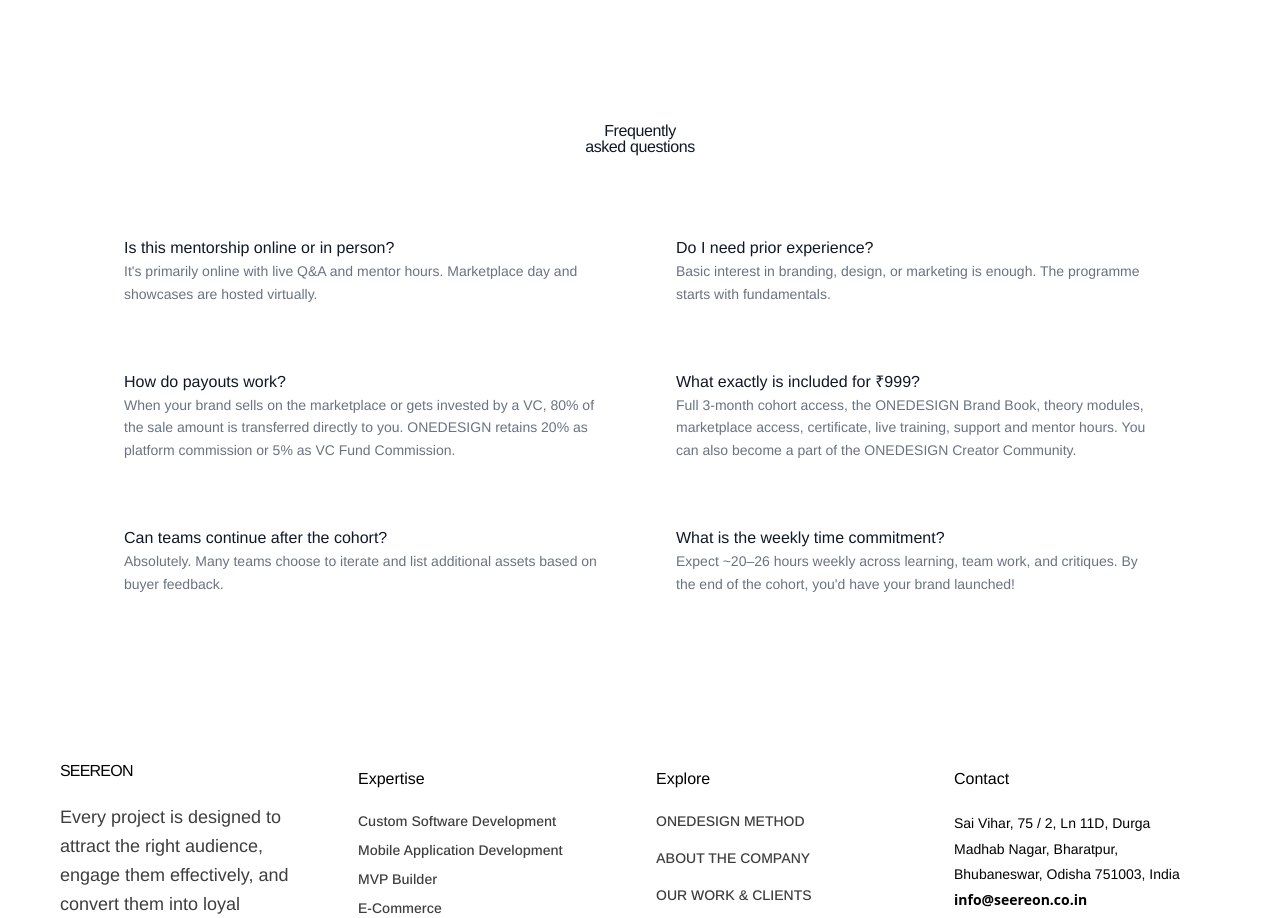
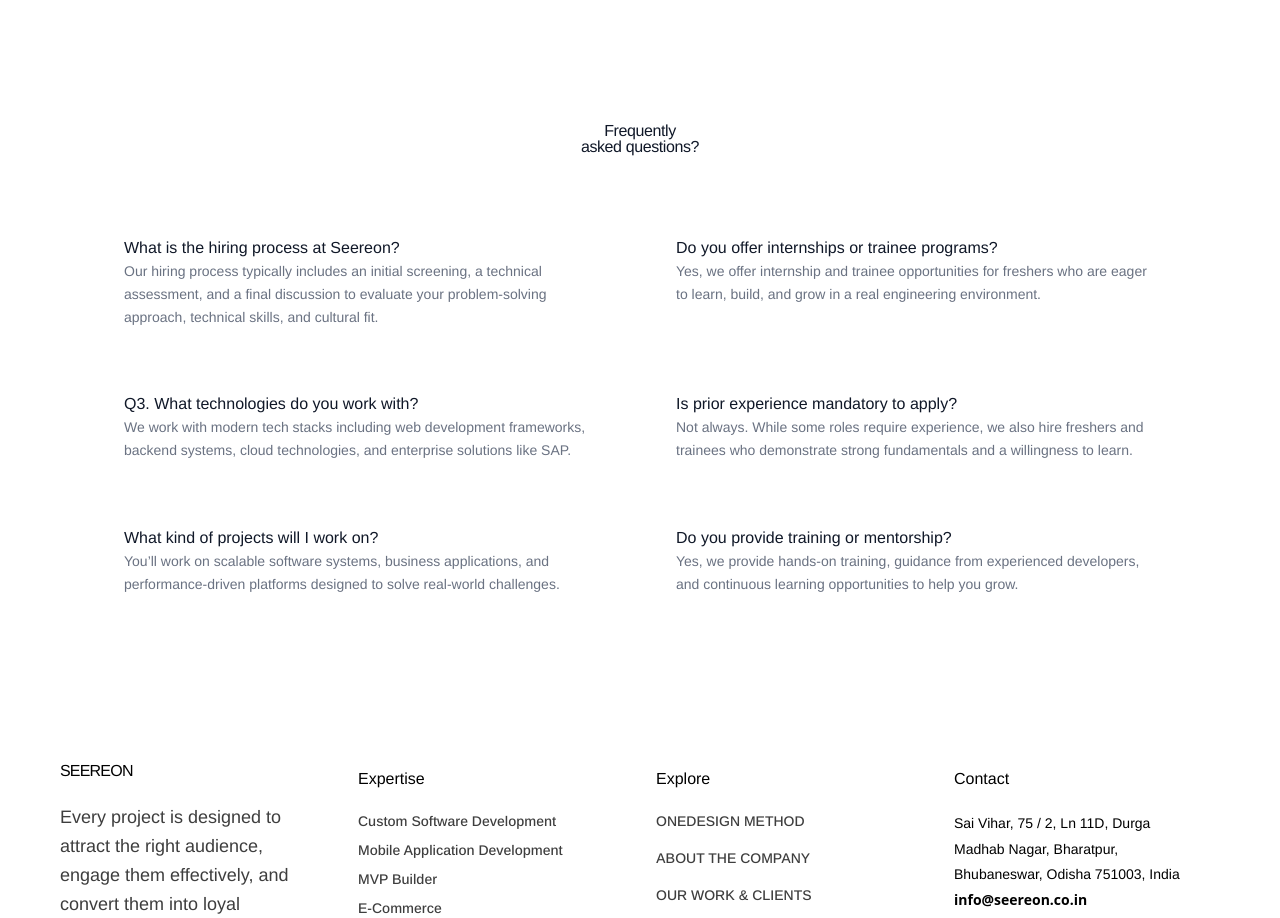
Before and after one commit to janmejayaparida26/seereon-website, a React (Vite) app: page /career in a window 1280 px wide. Shown: the part 3080-3998 px from the top of the page. Built offline with nearby package versions, Linux system fonts and the light colour scheme.

Commit message:
I have changed some content in CareerFifthSection.jsx file

```diff
--- a/src/pages/career/CareerFifthSection.jsx
+++ b/src/pages/career/CareerFifthSection.jsx
@@ -1,33 +1,33 @@
 const faqs = [
   {
-    question: "Is this mentorship online or in person?",
+    question: "What is the hiring process at Seereon?",
     answer:
-      "It's primarily online with live Q&A and mentor hours. Marketplace day and showcases are hosted virtually.",
+      "Our hiring process typically includes an initial screening, a technical assessment, and a final discussion to evaluate your problem-solving approach, technical skills, and cultural fit.",
   },
   {
-    question: "Do I need prior experience?",
+    question: "Do you offer internships or trainee programs?",
     answer:
-      "Basic interest in branding, design, or marketing is enough. The programme starts with fundamentals.",
+      "Yes, we offer internship and trainee opportunities for freshers who are eager to learn, build, and grow in a real engineering environment.",
   },
   {
-    question: "How do payouts work?",
+    question: "Q3. What technologies do you work with?",
     answer:
-      "When your brand sells on the marketplace or gets invested by a VC, 80% of the sale amount is transferred directly to you. ONEDESIGN retains 20% as platform commission or 5% as VC Fund Commission.",
+      "We work with modern tech stacks including web development frameworks, backend systems, cloud technologies, and enterprise solutions like SAP.",
   },
   {
-    question: "What exactly is included for ₹999?",
+    question: "Is prior experience mandatory to apply?",
     answer:
-      "Full 3-month cohort access, the ONEDESIGN Brand Book, theory modules, marketplace access, certificate, live training, support and mentor hours. You can also become a part of the ONEDESIGN Creator Community.",
+      "Not always. While some roles require experience, we also hire freshers and trainees who demonstrate strong fundamentals and a willingness to learn.",
   },
   {
-    question: "Can teams continue after the cohort?",
+    question: "What kind of projects will I work on?",
     answer:
-      "Absolutely. Many teams choose to iterate and list additional assets based on buyer feedback.",
+      "You’ll work on scalable software systems, business applications, and performance-driven platforms designed to solve real-world challenges.",
   },
   {
-    question: "What is the weekly time commitment?",
+    question: "Do you provide training or mentorship?",
     answer:
-      "Expect ~20–26 hours weekly across learning, team work, and critiques. By the end of the cohort, you'd have your brand launched!",
+      "Yes, we provide hands-on training, guidance from experienced developers, and continuous learning opportunities to help you grow.",
   },
 ];
 
@@ -36,10 +36,10 @@
     <section className="bg-white py-20 px-6 md:px-12 lg:px-24">
       {/* Header */}
       <div className="text-center mb-14">
-        <h2 className="text-5xl md:text-7xl lg:text-8xl font-['Arimo',sans-serif] font-bold text-gray-900 tracking-tight leading-[1.05]">
+        <h2 className="text-5xl md:text-7xl lg:text-7xl font-['Arimo',sans-serif] font-semibold text-gray-900 tracking-tight leading-[1.05]">
           Frequently
           <br />
-          asked questions
+          asked questions?
         </h2>
       </div>
 
```
